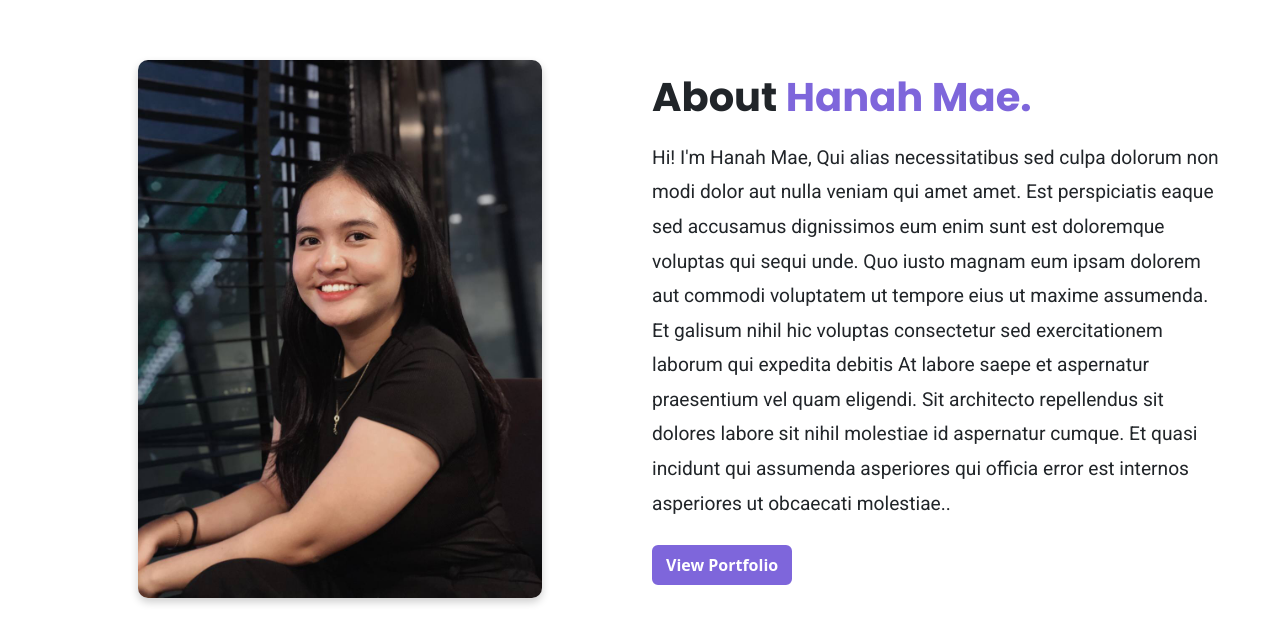
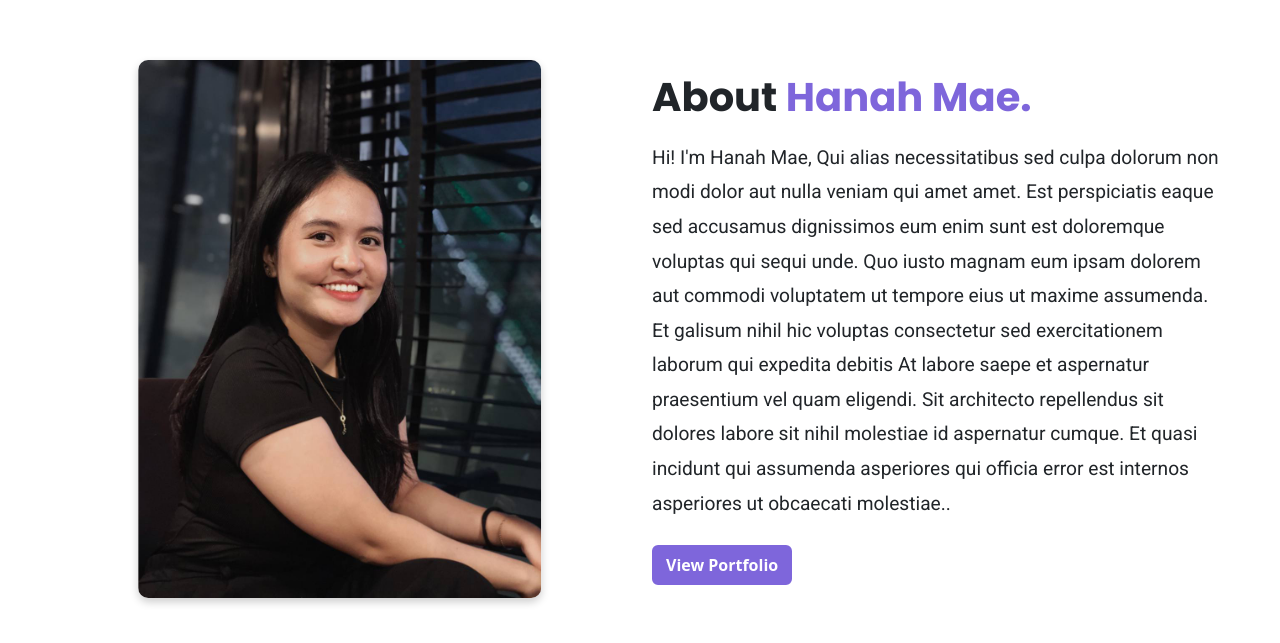
Before and after one commit to HMDuran/my-portfolio, a React (Create React App) app: page / in a window 1280 px wide. Shown: the part 827-1470 px from the top of the page. Built offline with nearby package versions, Linux system fonts and the light colour scheme.

Commit message:
fix: flip image

```diff
--- a/src/styles/About.css
+++ b/src/styles/About.css
@@ -9,12 +9,16 @@
     box-shadow: 0px 4px 8px rgba(0, 0, 0, 0.2);
     max-width: 70%;
     height: auto;
+
     transition: transform 0.3s ease, box-shadow 0.3s ease;
+    transform: scaleX(-1);
+
+    -webkit-transform: scaleX(-1);
 }
 
 .profile-image:hover {
-transform: scale(1.1);
-box-shadow: 0px 6px 12px rgba(0, 0, 0, 0.3);
+    transform: scaleX(-1) scale(1.1);
+    box-shadow: 0px 6px 12px rgba(0, 0, 0, 0.3);
 }
 
 .about-me .container {
```
